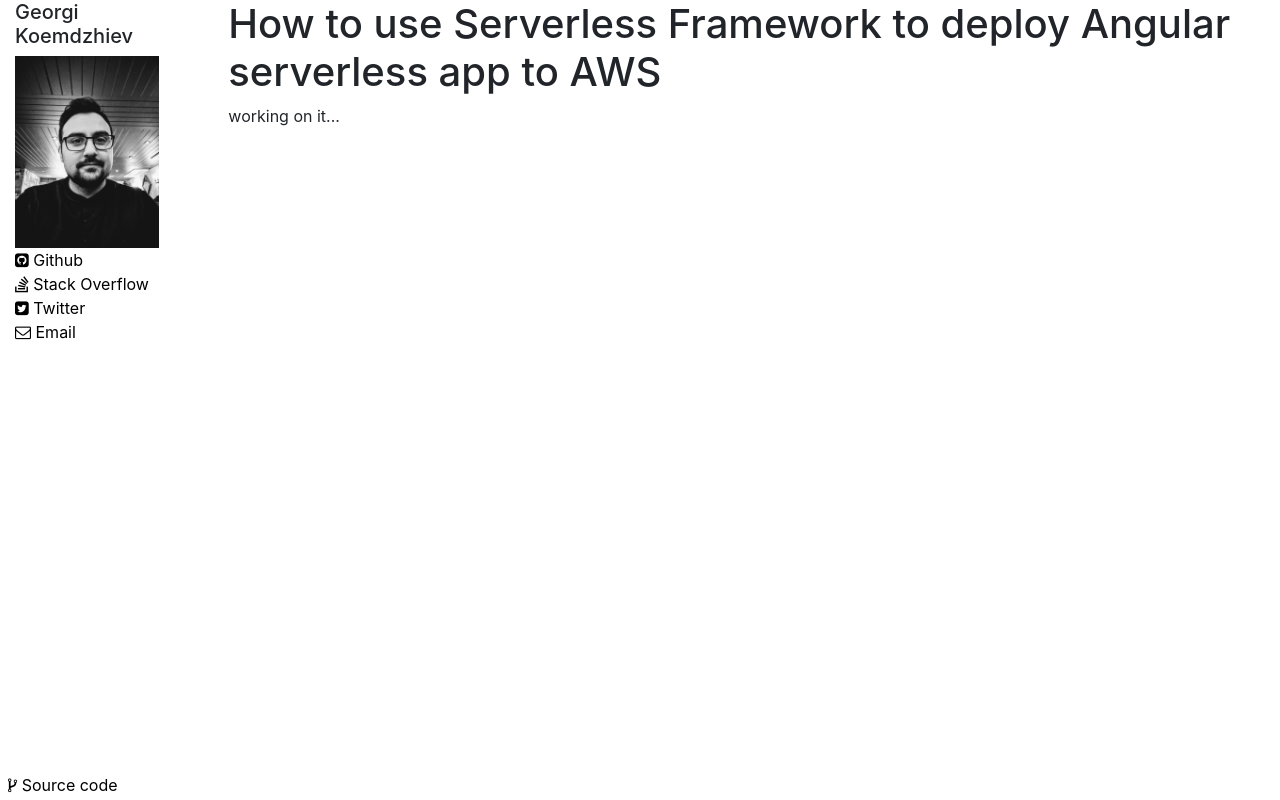
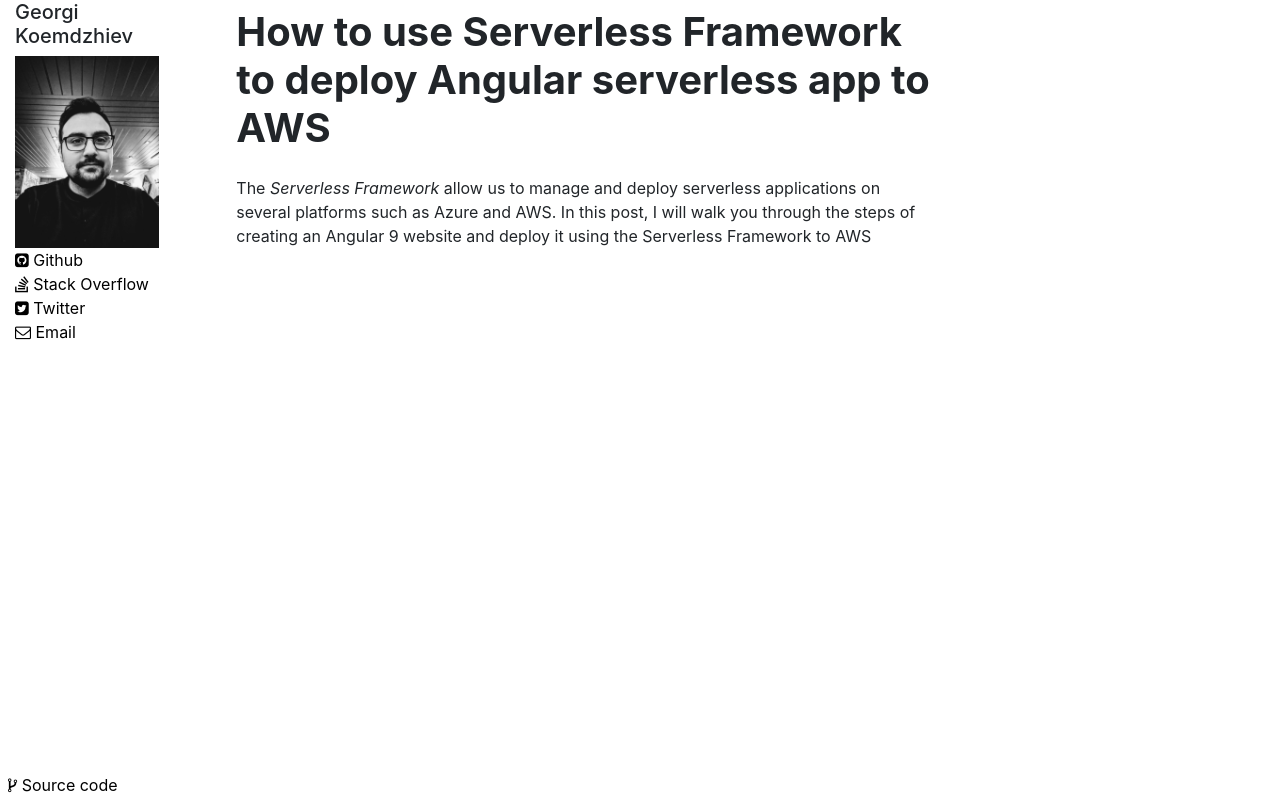
Before and after one commit to georgikoemdzhiev/georgiko.com, an Angular app: page /post/1 in a window 1280 px wide. Built offline with nearby package versions, Linux system fonts and the light colour scheme.

Commit message:
initial post content

```diff
--- a/src/app/app.component.html
+++ b/src/app/app.component.html
@@ -27,7 +27,7 @@
         target="_blank"><i class="fa fa-code-fork"></i> Source code</a>
 
     </div>
-    <div class="col-md-10">
+    <div class="col-md-7">
       <router-outlet></router-outlet>
     </div>
   </div>
--- a/src/assets/posts/1.html
+++ b/src/assets/posts/1.html
@@ -1,2 +1,13 @@
-<h1>How to use Serverless Framework to deploy Angular serverless app to AWS</h1>
-<p>working on it...</p>
+<div class="d-flex flex-column mb-3">
+    <h1 class="p-2 font-weight-bold">How to use Serverless Framework to deploy Angular serverless app to AWS</h1>
+    <div class="">
+        <p class="p-2">The <span class="font-italic">Serverless Framework</span> allow us to manage and deploy
+            serverless applications
+            on
+            several platforms such as Azure and
+            AWS.
+            In this post, I will walk you through the steps of creating an Angular 9 website and deploy it using the
+            Serverless
+            Framework to AWS</p>
+    </div>
+</div>
```
